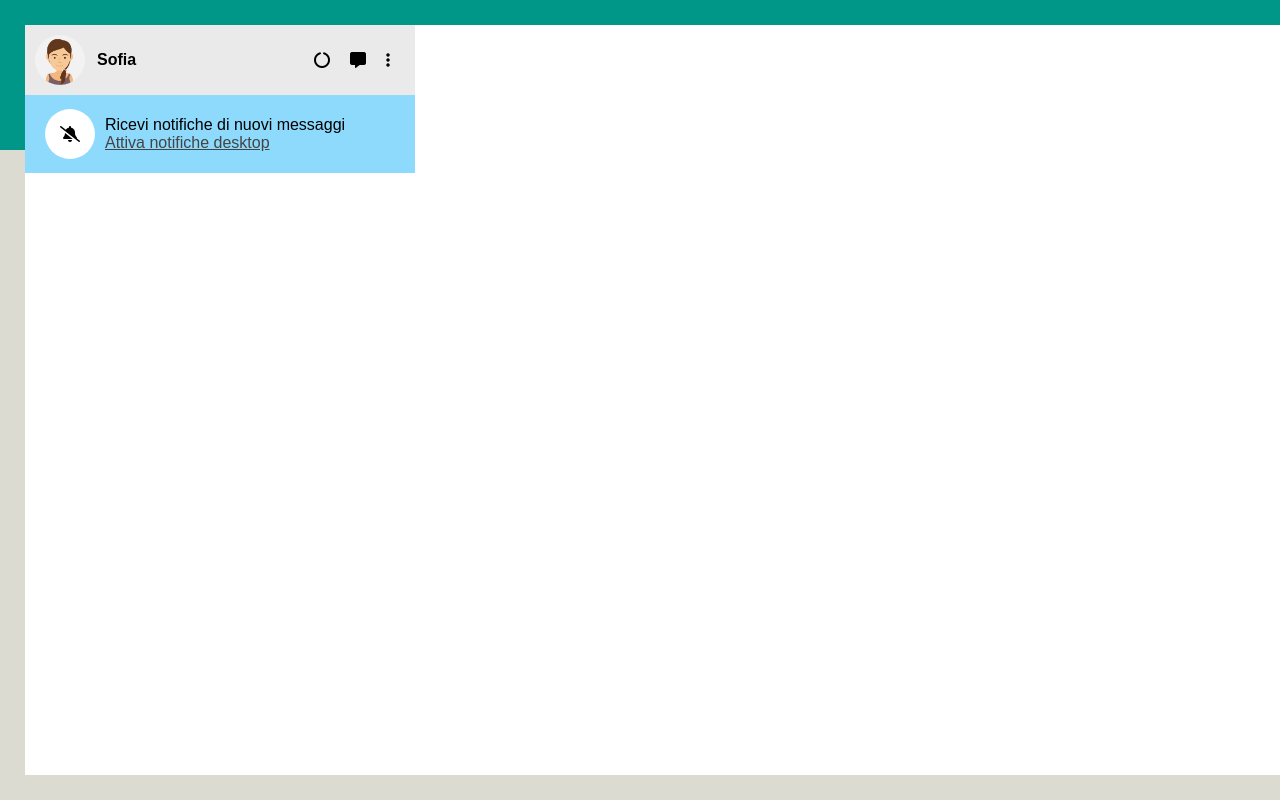
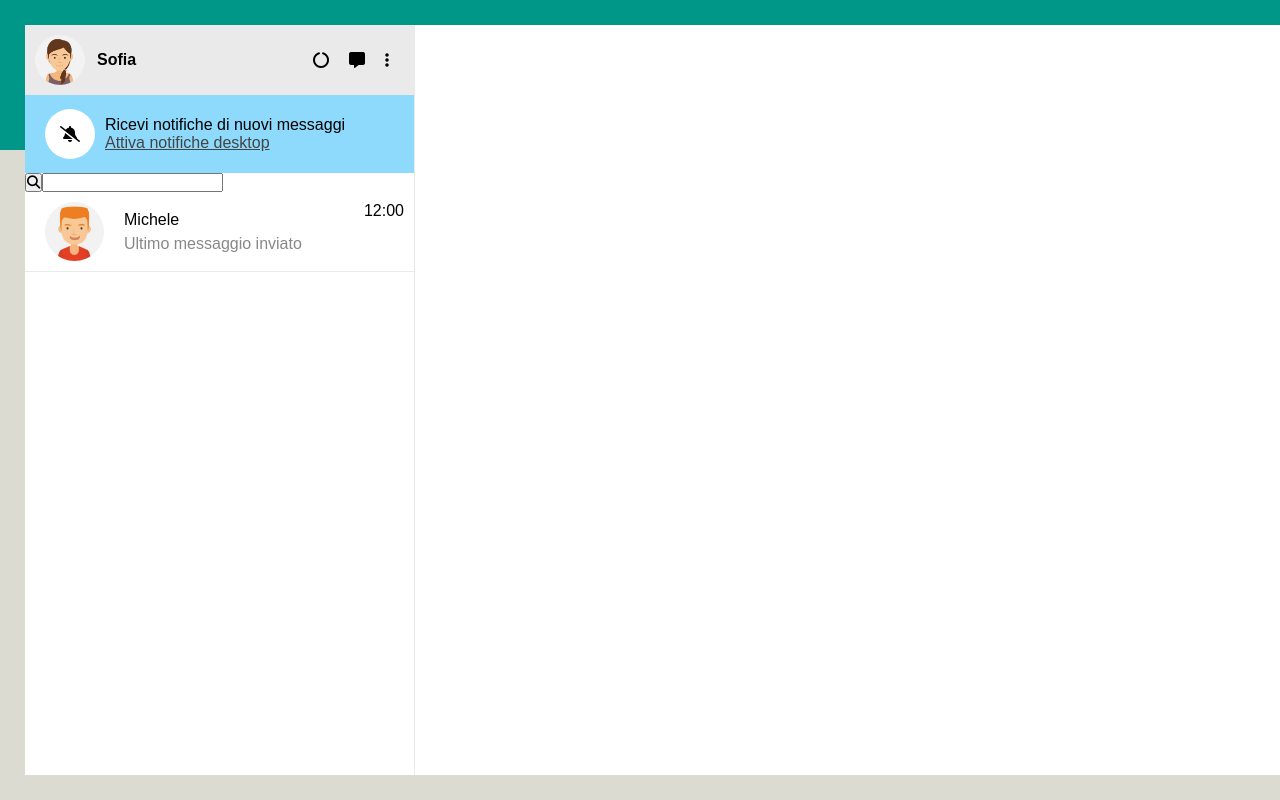
Before and after one commit to post-coder/vue-boolzapp, a plain HTML site: page index.html in a window 1280 px wide. Shown: the top 800 px of the page. Drawn offline with nearby package versions, Linux system fonts and the light colour scheme.

Commit message:
sidebar completed

```diff
--- a/css/style.css
+++ b/css/style.css
@@ -65,6 +65,7 @@ body {
 /* sidebar */
 #side-bar {
     width: 30%;
+    border-right: 1px solid #e9ebeb;
 }
 
 #side-bar #side-menu {
@@ -99,6 +100,7 @@ body {
 }
 
 
+/* notification reminder */
 #notification-reminder {
     display: flex;
     align-items: center;
@@ -124,7 +126,6 @@ body {
 
 }
 
-
 #notification-reminder span {
     display: block;
 }
@@ -133,6 +134,43 @@ body {
     color: #444;
 }
 
+/* /notification reminder */
+
+
+/* chat list */
+
+#chat-list .chat-preview {
+    display: flex;
+    align-items: center;
+    gap: 20px;
+
+    position: relative;
+
+    height: 80px;
+
+    padding: 10px 20px;
+
+    border-bottom: solid 1px #e9ebeb;
+}
+#chat-list .user-pic {
+    height: 100%;
+    border-radius: 50%;
+}
+
+.chat-preview .last-message {
+    color: #888;
+    margin-top: 6px;
+}
+
+.chat-preview .last-message-time {
+    position: absolute;
+    top: 10px;
+    right: 10px;
+}
+
+/* / chat list */
+
+
 
 
 #active-chat {
--- a/index.html
+++ b/index.html
@@ -43,8 +43,24 @@
                             <a href="#">Attiva notifiche desktop</a>
                         </div>
                     </div>
-                    <div id="search-bar"></div>
+                    <div id="search-bar">
+
+                        <button>
+                            <i class="fa-solid fa-magnifying-glass"></i>
+                        </button>
+                        <input type="search">
+
+                    </div>
                     <div id="chat-list">
+                        <div class="chat-preview">
+                            <img class="user-pic" src="./img/avatar_1.jpg" alt="immagine Michele">
+
+                            <div>
+                                <div class="user-name">Michele</div>
+                                <div class="last-message">Ultimo messaggio inviato</div>
+                                <div class="last-message-time">12:00</div>
+                            </div>
+                        </div>
 
                     </div>
                 </aside>
```
